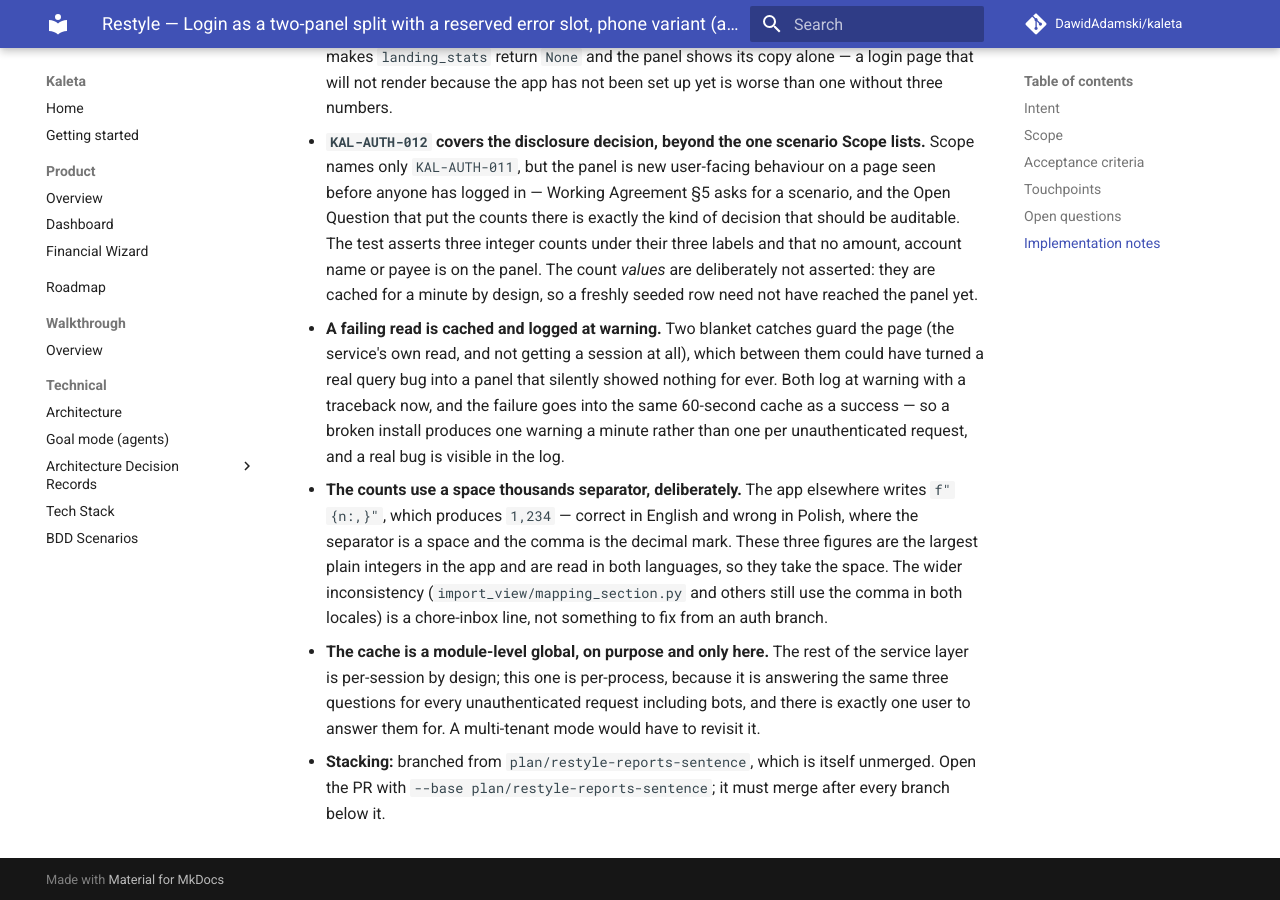
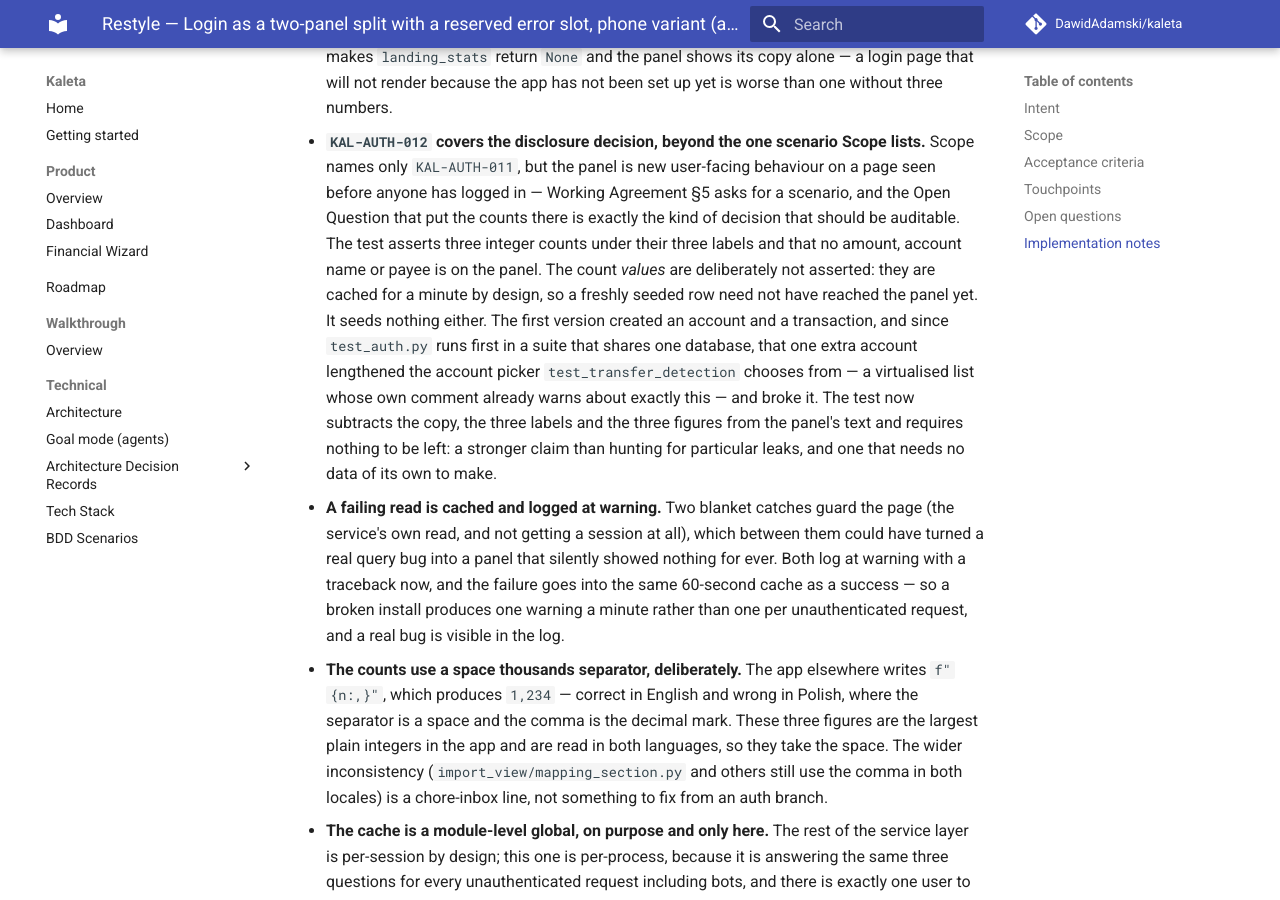
Before and after one commit to DawidAdamski/kaleta, an MkDocs documentation site: the page built from docs/plans/restyle-login-split.md, in a window 1280 px wide and 900 px high, scrolled down 2862 px. Built offline with MkDocs 1.6.1 and Material for MkDocs 9.7.7, drawn with Linux system fonts in a browser that asks for light colours; comment, search, counter and statistics services are not loaded.

Commit message:
docs(auth): record why the panel test seeds nothing
Co-Authored-By: Claude Opus 5 (1M context) <noreply@anthropic.com>
Claude-Session: https://claude.ai/code/session_0152AYpRfMD2oD5sjv3sg3qi

```diff
--- a/docs/plans/restyle-login-split.md
+++ b/docs/plans/restyle-login-split.md
@@ -147,7 +147,15 @@ biometric login.
   labels and that no amount, account name or payee is on the panel. The
   count *values* are deliberately not asserted: they are cached for a
   minute by design, so a freshly seeded row need not have reached the
-  panel yet.
+  panel yet. It seeds nothing either. The first version created an
+  account and a transaction, and since `test_auth.py` runs first in a
+  suite that shares one database, that one extra account lengthened the
+  account picker `test_transfer_detection` chooses from — a virtualised
+  list whose own comment already warns about exactly this — and broke
+  it. The test now subtracts the copy, the three labels and the three
+  figures from the panel's text and requires nothing to be left: a
+  stronger claim than hunting for particular leaks, and one that needs
+  no data of its own to make.
 
 - **A failing read is cached and logged at warning.** Two blanket
   catches guard the page (the service's own read, and not getting a
```
